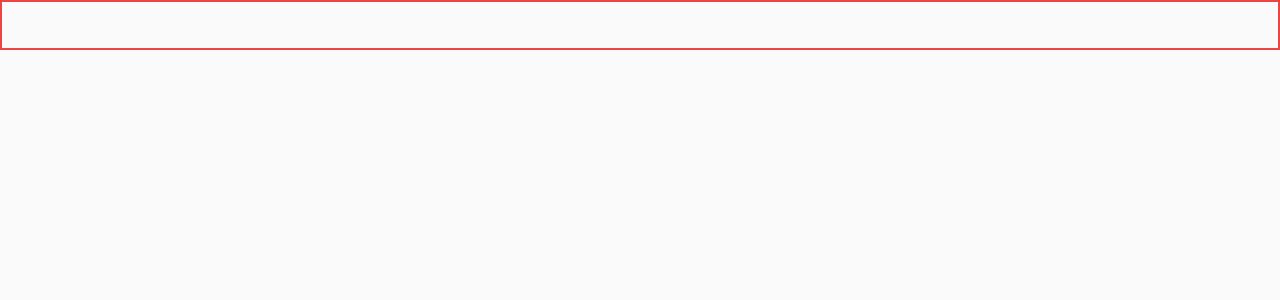
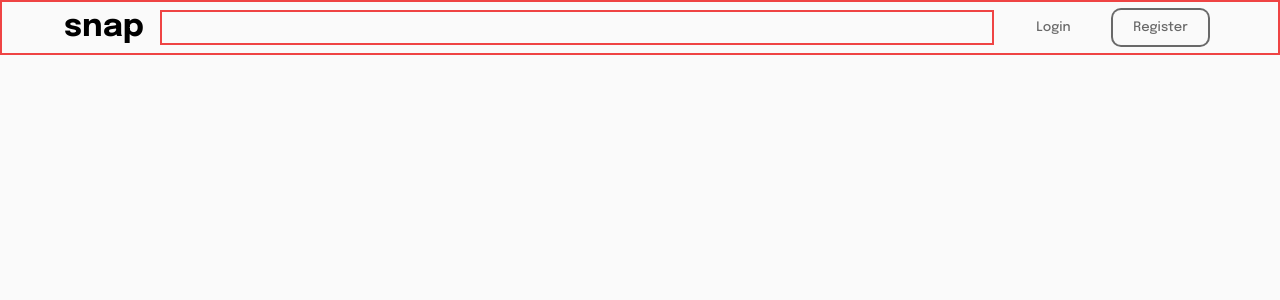
Before and after one commit to elangyudha280/frontenmentor_snap_landing_page, a Next.js app: page / in a window 1280 px wide. Shown: the top 300 px of the page. Built offline with nearby package versions, Linux system fonts and the light colour scheme.

Commit message:
selesai buat button action navbar

```diff
--- a/app/globals.css
+++ b/app/globals.css
@@ -6,3 +6,9 @@
 @tailwind base;
 @tailwind components;
 @tailwind utilities;
+
+@layer components {
+  .btn_auth{
+    @apply w-[95px] p-1 text-[13px] text-custom-medium-gray rounded-lg h-full font-medium transition-all duration-200;
+  }
+}
--- a/app/layout.jsx
+++ b/app/layout.jsx
@@ -3,7 +3,7 @@ import Head from "next/head";
 import "./globals.css";
 const epilogue = Epilogue({
   subsets: ["latin"],
-  weight:['400','500','600']
+  weight:['400','500','600','700']
 });
 
 export const metadata = {
--- a/components/navbar/navbar.jsx
+++ b/components/navbar/navbar.jsx
@@ -1,10 +1,38 @@
+import Link from "next/link";
 
 
 
 export function Navbar(){
     return (
-        <nav className="fixed top-0 left-0 w-full h-[50px] border-2 border-red-500">
+        <nav className="relative top-0 left-0 w-full px-2 h-[55px] py-2 border-2 border-red-500">
+            {/*//! Container nav */}
+            <section className="max-w-6xl h-full  mx-auto flex gap-x-4 ">
+                {/* title */}
+                <Link href='/' className="font-bold h-full flex items-center text-[2em]">
+                    snap
+                </Link>
+                {/* nav container items */}
+                <section className="nav_bg_dark relative flex-1 h-full ">
+                    <div className="_nav_items_container relative w-full h-full flex gap-1">
 
+                        {/* nav items */}
+                        <section className="flex-1 w-full h-full flex gap-2   px-2 border-2 border-red-500">
+
+                        </section>
+                        {/* button action */}
+                        <section className="action_button h-full flex px-2 gap-3">
+                            {/* button login */}
+                            <button className="btn_auth hover:text-custom-almost-black">
+                                Login
+                            </button>
+                            {/* button regiter */}
+                            <button className="btn_auth ring-2 ring-custom-medium-gray hover:ring-custom-almost-black hover:text-custom-almost-black">
+                                Register
+                            </button>
+                        </section>
+                    </div>
+                </section>
+            </section>
         </nav>
     )
 }
```
